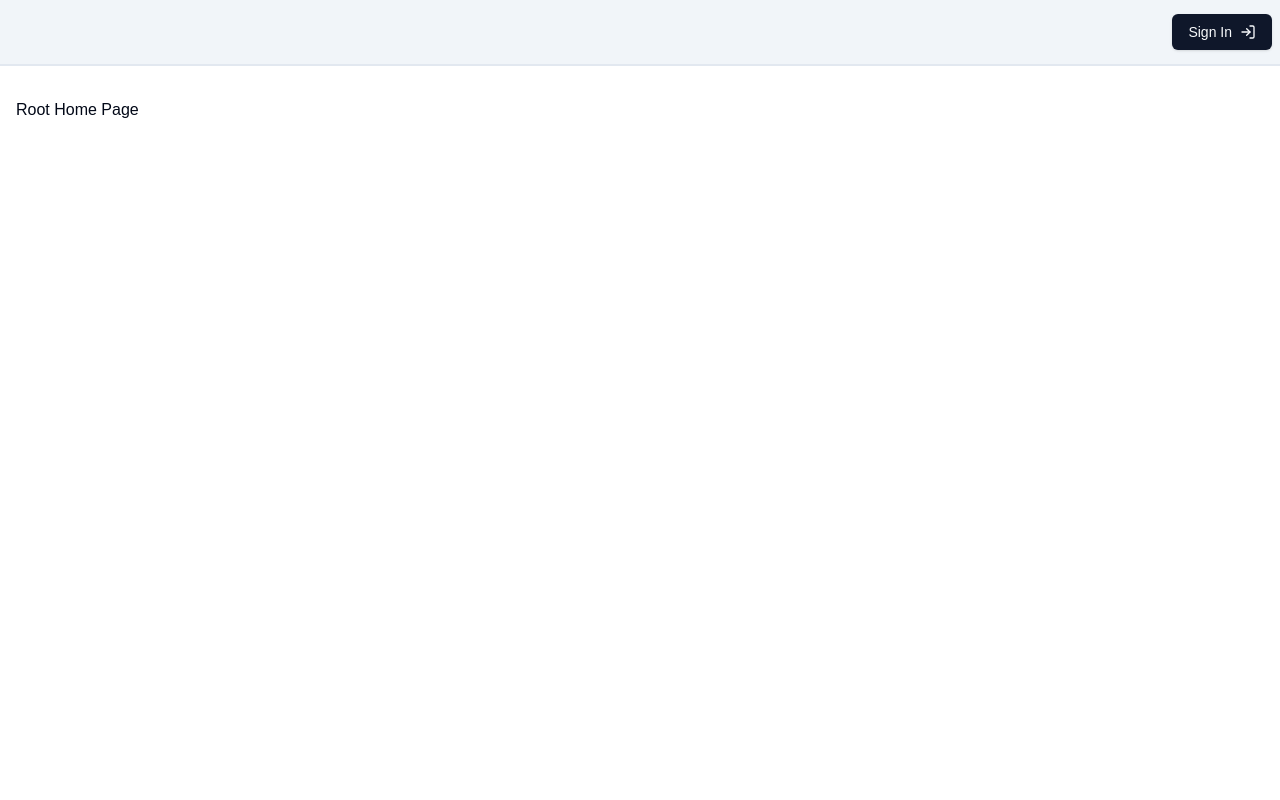
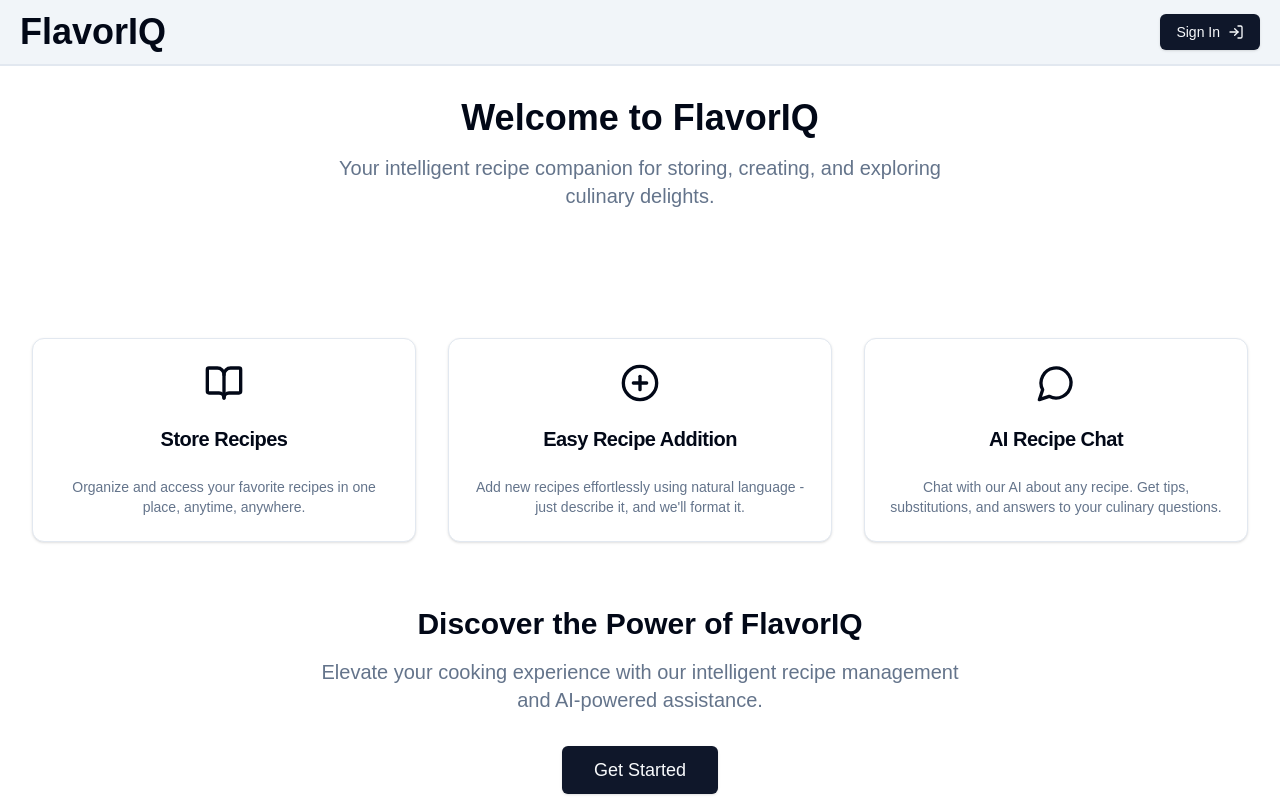
Before and after one commit to luis-sanchez-git/flavoriq, a Next.js app: page / in a window 1280 px wide. Shown: the top 800 px of the page. Built offline with nearby package versions, Linux system fonts and the light colour scheme; no server answers.

Commit message:
added initial landing page, fixed overflowing width on topnav

```diff
--- a/src/app/layout.tsx
+++ b/src/app/layout.tsx
@@ -1,10 +1,10 @@
-import type { Metadata } from "next"
-import "./globals.css"
-import TopNav from "./recipes/topnav"
+import type { Metadata } from 'next'
+import './globals.css'
+import TopNav from './recipes/topnav'
 
 export const metadata: Metadata = {
-    title: "FlavorIQ",
-    description: "Store Recipes",
+    title: 'FlavorIQ',
+    description: 'Store Recipes',
 }
 
 export default function RootLayout({
@@ -14,10 +14,15 @@ export default function RootLayout({
 }>) {
     return (
         <html lang="en">
-            <body className="w-full min-h-screen">
+            <body className="min-h-screen">
                 <TopNav />
-                <div className="container mx-auto px-4 py-8">{children}</div>
+                <main className="container mx-auto px-4 py-8">{children}</main>
             </body>
+            <footer className="w-full bg-muted py-6">
+                <div className="max-w-[1800px] mx-auto px-4 text-center text-muted-foreground">
+                    <p>&copy; 2024 FlavorIQ. All rights reserved.</p>
+                </div>
+            </footer>
         </html>
     )
 }
--- a/src/app/page.tsx
+++ b/src/app/page.tsx
@@ -1,3 +1,102 @@
+import Link from 'next/link'
+import { Button } from '@/components/ui/button'
+import {
+    Card,
+    CardContent,
+    CardDescription,
+    CardHeader,
+    CardTitle,
+} from '@/components/ui/card'
+import { BookOpen, PlusCircle, MessageCircle } from 'lucide-react'
+
 export default function Home() {
-    return <div>Root Home Page</div>
+    return (
+        <div className="flex flex-col min-h-screen">
+            <section className="text-center mb-16">
+                <h1 className="text-4xl font-bold mb-4">Welcome to FlavorIQ</h1>
+                <p className="text-xl text-muted-foreground max-w-2xl mx-auto">
+                    Your intelligent recipe companion for storing, creating, and
+                    exploring culinary delights.
+                </p>
+            </section>
+
+            <main className="flex-grow py-16">
+                <div className="max-w-[1800px] mx-auto px-4">
+                    <section className="grid gap-8 md:grid-cols-3 mb-16">
+                        <FeatureCard
+                            icon={<BookOpen className="h-10 w-10" />}
+                            title="Store Recipes"
+                            description="Organize and access your favorite recipes in one place, anytime, anywhere."
+                        />
+                        <FeatureCard
+                            icon={<PlusCircle className="h-10 w-10" />}
+                            title="Easy Recipe Addition"
+                            description="Add new recipes effortlessly using natural language - just describe it, and we'll format it."
+                        />
+                        <FeatureCard
+                            icon={<MessageCircle className="h-10 w-10" />}
+                            title="AI Recipe Chat"
+                            description="Chat with our AI about any recipe. Get tips, substitutions, and answers to your culinary questions."
+                        />
+                    </section>
+
+                    <section className="text-center mb-16">
+                        <h2 className="text-3xl font-bold mb-4">
+                            Discover the Power of FlavorIQ
+                        </h2>
+                        <p className="text-xl text-muted-foreground max-w-2xl mx-auto mb-8">
+                            Elevate your cooking experience with our intelligent
+                            recipe management and AI-powered assistance.
+                        </p>
+                        <Link href="/recipes">
+                            <Button size="lg" className="text-lg px-8 py-6">
+                                Get Started
+                            </Button>
+                        </Link>
+                    </section>
+
+                    {/* <section className="bg-muted rounded-lg p-8 text-center">
+                        <h2 className="text-2xl font-bold mb-4">
+                            Ready to start your culinary journey?
+                        </h2>
+                        <p className="text-lg text-muted-foreground mb-6">
+                            Join FlavorIQ today and transform the way you cook
+                            and manage your recipes.
+                        </p>
+                        <Link href="/signup">
+                            <Button
+                                variant="secondary"
+                                size="lg"
+                                className="text-lg px-8 py-6"
+                            >
+                                Sign Up Now
+                            </Button>
+                        </Link>
+                    </section> */}
+                </div>
+            </main>
+        </div>
+    )
 }
+
+function FeatureCard({
+    icon,
+    title,
+    description,
+}: {
+    icon: React.ReactNode
+    title: string
+    description: string
+}) {
+    return (
+        <Card>
+            <CardHeader>
+                <div className="mb-4 flex justify-center">{icon}</div>
+                <CardTitle className="text-xl text-center">{title}</CardTitle>
+            </CardHeader>
+            <CardContent className="text-center">
+                <CardDescription>{description}</CardDescription>
+            </CardContent>
+        </Card>
+    )
+}
--- a/src/app/recipes/topnav.tsx
+++ b/src/app/recipes/topnav.tsx
@@ -2,17 +2,22 @@ import {
     NavigationMenu,
     NavigationMenuItem,
     NavigationMenuList,
-} from "@/components/ui/navigation-menu"
-import SignIn from "./SignIn"
+} from '@/components/ui/navigation-menu'
+import SignIn from './SignIn'
 
 export default async function TopNav() {
     return (
-        <NavigationMenu className="border-b-2 border-slate-200 ">
-            <NavigationMenuList className="h-16  items-center bg-slate-100 relative justify-end flex w-screen px-2">
-                <NavigationMenuItem>
-                    <SignIn />{" "}
-                </NavigationMenuItem>
-            </NavigationMenuList>
+        <NavigationMenu className="w-full bg-slate-100 border-b-2 border-slate-200">
+            <div className="max-w-[1800px] mx-auto w-full">
+                <NavigationMenuList className="flex justify-between h-16 px-5">
+                    <NavigationMenuItem>
+                        <h1 className="text-4xl font-bold">FlavorIQ</h1>
+                    </NavigationMenuItem>
+                    <NavigationMenuItem>
+                        <SignIn />
+                    </NavigationMenuItem>
+                </NavigationMenuList>
+            </div>
         </NavigationMenu>
     )
 }
--- a/src/auth.config.ts
+++ b/src/auth.config.ts
@@ -13,6 +13,7 @@ export const authConfig = {
                 demoToken: { label: 'Demo Token', type: 'text' },
             },
             async authorize(credentials) {
+                console.log('Debug: Credentials:', credentials)
                 if (credentials?.demoToken === process.env.DEMO_TOKEN) {
                     return {
                         id: 'demo-user',
--- a/src/components/ui/navigation-menu.tsx
+++ b/src/components/ui/navigation-menu.tsx
@@ -1,9 +1,9 @@
-import * as React from "react"
-import * as NavigationMenuPrimitive from "@radix-ui/react-navigation-menu"
-import { cva } from "class-variance-authority"
-import { ChevronDown } from "lucide-react"
+import * as React from 'react'
+import * as NavigationMenuPrimitive from '@radix-ui/react-navigation-menu'
+import { cva } from 'class-variance-authority'
+import { ChevronDown } from 'lucide-react'
 
-import { cn } from "@/lib/utils"
+import { cn } from '@/lib/utils'
 
 const NavigationMenu = React.forwardRef<
     React.ElementRef<typeof NavigationMenuPrimitive.Root>,
@@ -11,10 +11,7 @@ const NavigationMenu = React.forwardRef<
 >(({ className, children, ...props }, ref) => (
     <NavigationMenuPrimitive.Root
         ref={ref}
-    className={cn(
-      "relative z-10 flex max-w-max flex-1 items-center justify-center",
-      className
-    )}
+        className={cn('relative z-10 flex w-full items-center', className)}
         {...props}
     >
         {children}
@@ -29,10 +26,7 @@ const NavigationMenuList = React.forwardRef<
 >(({ className, ...props }, ref) => (
     <NavigationMenuPrimitive.List
         ref={ref}
-    className={cn(
-      "group flex flex-1 list-none items-center justify-center space-x-1",
-      className
-    )}
+        className={cn('group flex w-full list-none items-center', className)}
         {...props}
     />
 ))
@@ -41,7 +35,7 @@ NavigationMenuList.displayName = NavigationMenuPrimitive.List.displayName
 const NavigationMenuItem = NavigationMenuPrimitive.Item
 
 const navigationMenuTriggerStyle = cva(
-  "group inline-flex h-9 w-max items-center justify-center rounded-md bg-background px-4 py-2 text-sm font-medium transition-colors hover:bg-accent hover:text-accent-foreground focus:bg-accent focus:text-accent-foreground focus:outline-none disabled:pointer-events-none disabled:opacity-50 data-[active]:bg-accent/50 data-[state=open]:bg-accent/50"
+    'group inline-flex h-10 w-max items-center justify-center rounded-md bg-background px-4 py-2 text-sm font-medium transition-colors hover:bg-accent hover:text-accent-foreground focus:bg-accent focus:text-accent-foreground focus:outline-none disabled:pointer-events-none disabled:opacity-50 data-[active]:bg-accent/50 data-[state=open]:bg-accent/50',
 )
 
 const NavigationMenuTrigger = React.forwardRef<
@@ -50,12 +44,12 @@ const NavigationMenuTrigger = React.forwardRef<
 >(({ className, children, ...props }, ref) => (
     <NavigationMenuPrimitive.Trigger
         ref={ref}
-    className={cn(navigationMenuTriggerStyle(), "group", className)}
+        className={cn(navigationMenuTriggerStyle(), 'group', className)}
         {...props}
     >
-    {children}{" "}
+        {children}{' '}
         <ChevronDown
-      className="relative top-[1px] ml-1 h-3 w-3 transition duration-300 group-data-[state=open]:rotate-180"
+            className="relative top-[1px] ml-1 h-3 w-3 transition duration-200 group-data-[state=open]:rotate-180"
             aria-hidden="true"
         />
     </NavigationMenuPrimitive.Trigger>
@@ -69,8 +63,8 @@ const NavigationMenuContent = React.forwardRef<
     <NavigationMenuPrimitive.Content
         ref={ref}
         className={cn(
-      "left-0 top-0 w-full data-[motion^=from-]:animate-in data-[motion^=to-]:animate-out data-[motion^=from-]:fade-in data-[motion^=to-]:fade-out data-[motion=from-end]:slide-in-from-right-52 data-[motion=from-start]:slide-in-from-left-52 data-[motion=to-end]:slide-out-to-right-52 data-[motion=to-start]:slide-out-to-left-52 md:absolute md:w-auto ",
-      className
+            'left-0 top-0 w-full data-[motion^=from-]:animate-in data-[motion^=to-]:animate-out data-[motion^=from-]:fade-in data-[motion^=to-]:fade-out data-[motion=from-end]:slide-in-from-right-52 data-[motion=from-start]:slide-in-from-left-52 data-[motion=to-end]:slide-out-to-right-52 data-[motion=to-start]:slide-out-to-left-52 md:absolute md:w-auto ',
+            className,
         )}
         {...props}
     />
@@ -83,11 +77,11 @@ const NavigationMenuViewport = React.forwardRef<
     React.ElementRef<typeof NavigationMenuPrimitive.Viewport>,
     React.ComponentPropsWithoutRef<typeof NavigationMenuPrimitive.Viewport>
 >(({ className, ...props }, ref) => (
-  <div className={cn("absolute left-0 top-full flex justify-center")}>
+    <div className={cn('absolute left-0 top-full flex justify-center')}>
         <NavigationMenuPrimitive.Viewport
             className={cn(
-        "origin-top-center relative mt-1.5 h-[var(--radix-navigation-menu-viewport-height)] w-full overflow-hidden rounded-md border bg-popover text-popover-foreground shadow data-[state=open]:animate-in data-[state=closed]:animate-out data-[state=closed]:zoom-out-95 data-[state=open]:zoom-in-90 md:w-[var(--radix-navigation-menu-viewport-width)]",
-        className
+                'origin-top-center relative mt-1.5 h-[var(--radix-navigation-menu-viewport-height)] w-full overflow-hidden rounded-md border bg-popover text-popover-foreground shadow-lg data-[state=open]:animate-in data-[state=closed]:animate-out data-[state=closed]:zoom-out-95 data-[state=open]:zoom-in-90 md:w-[var(--radix-navigation-menu-viewport-width)]',
+                className,
             )}
             ref={ref}
             {...props}
@@ -104,8 +98,8 @@ const NavigationMenuIndicator = React.forwardRef<
     <NavigationMenuPrimitive.Indicator
         ref={ref}
         className={cn(
-      "top-full z-[1] flex h-1.5 items-end justify-center overflow-hidden data-[state=visible]:animate-in data-[state=hidden]:animate-out data-[state=hidden]:fade-out data-[state=visible]:fade-in",
-      className
+            'top-full z-[1] flex h-1.5 items-end justify-center overflow-hidden data-[state=visible]:animate-in data-[state=hidden]:animate-out data-[state=hidden]:fade-out data-[state=visible]:fade-in',
+            className,
         )}
         {...props}
     >
```
Lines whose indentation alone changed are shown as unchanged.
